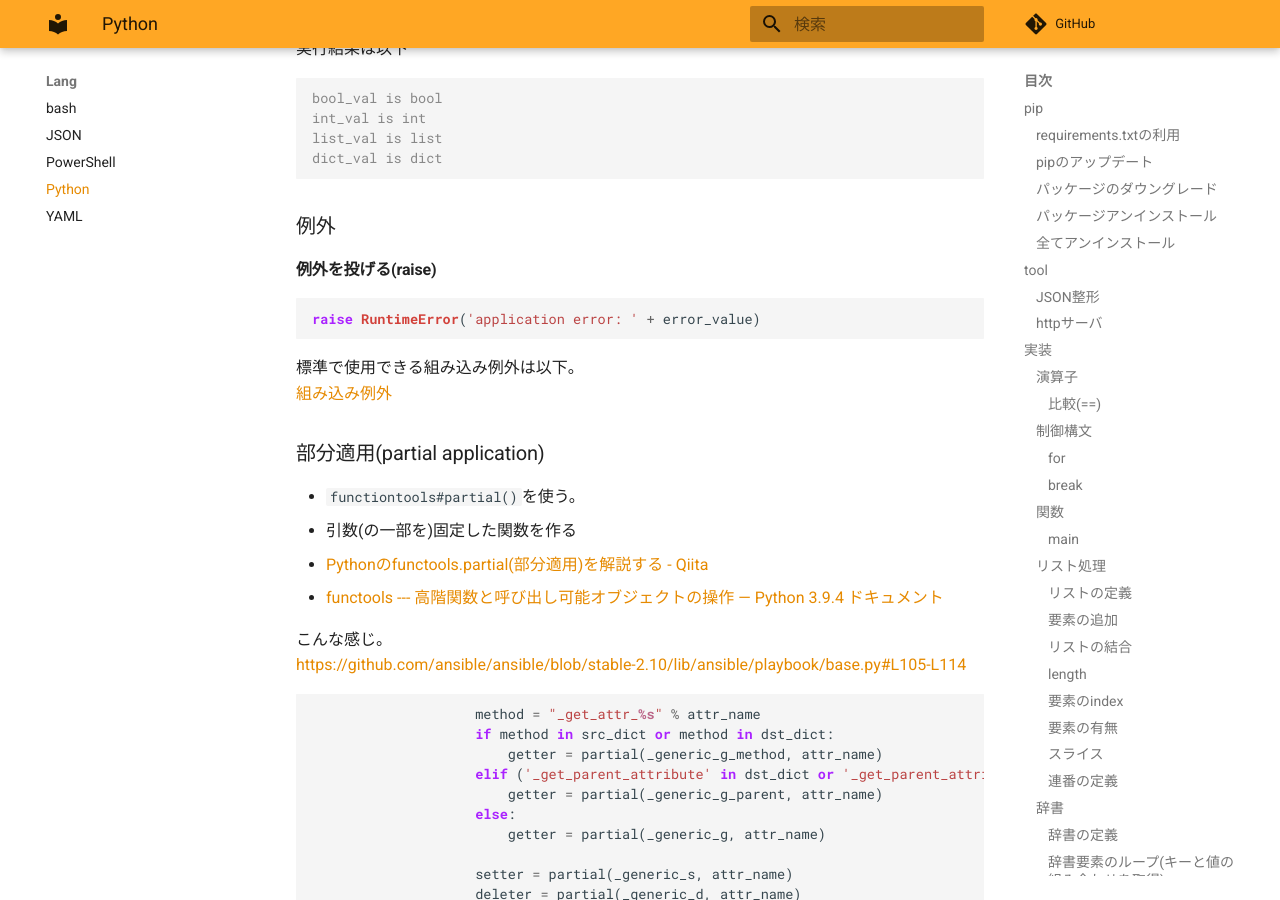
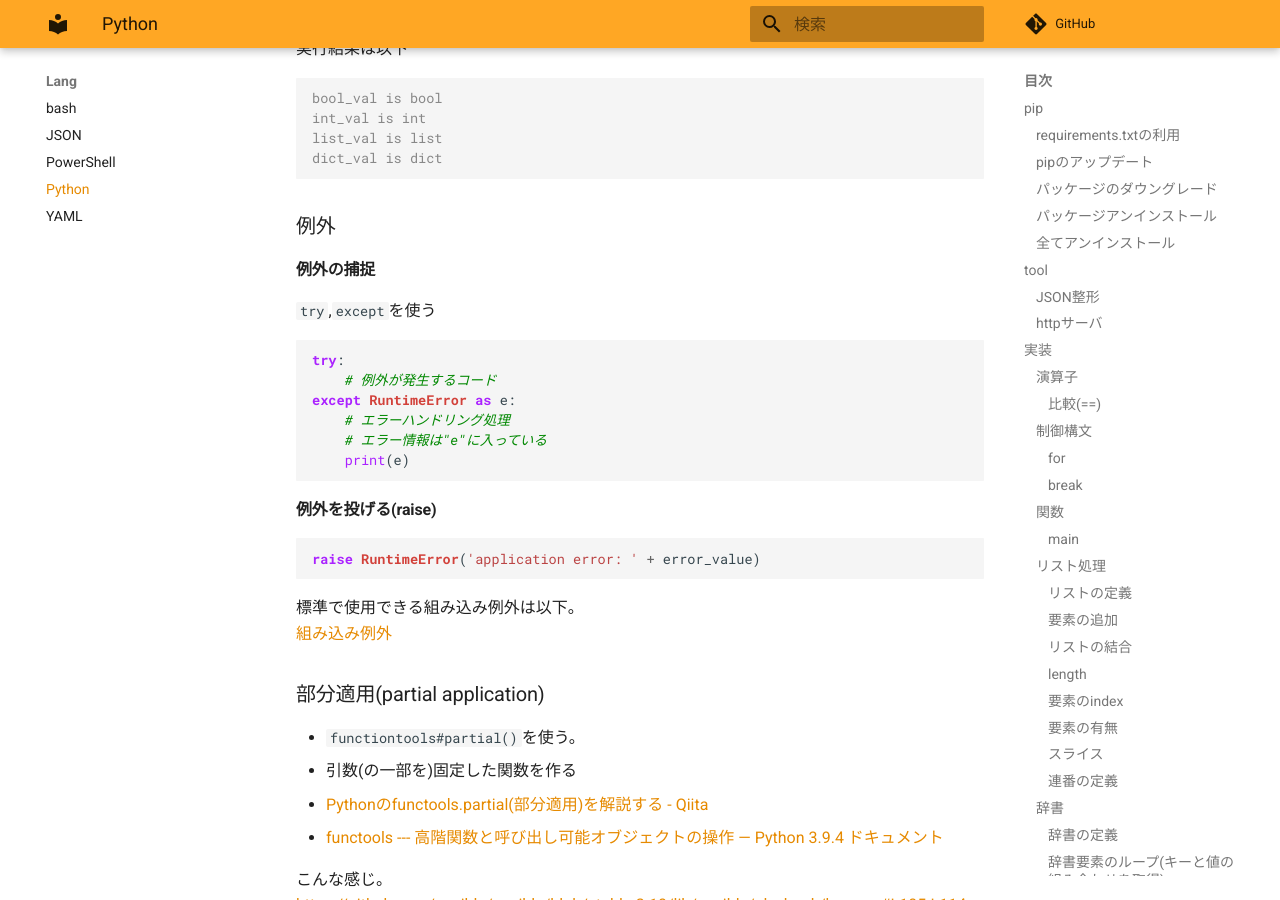
Before and after one commit to zaki-lknr/docs, an MkDocs documentation site: the page built from docs/lang/python.md, in a window 1280 px wide and 900 px high, scrolled down 10435 px. Built offline with MkDocs 1.6.1 and Material for MkDocs 9.7.7, drawn with Linux system fonts in a browser that asks for light colours; comment, search, counter and statistics services are not loaded.

Commit message:
add: lang/python: 例外の捕捉

````diff
--- a/docs/lang/python.md
+++ b/docs/lang/python.md
@@ -542,6 +542,19 @@ dict_val is dict
 
 ### 例外
 
+#### 例外の捕捉
+
+`try`,`except`を使う
+
+```python
+try:
+    # 例外が発生するコード
+except RuntimeError as e:
+    # エラーハンドリング処理
+    # エラー情報は"e"に入っている
+    print(e)
+```
+
 #### 例外を投げる(raise)
 
 ```python
````
